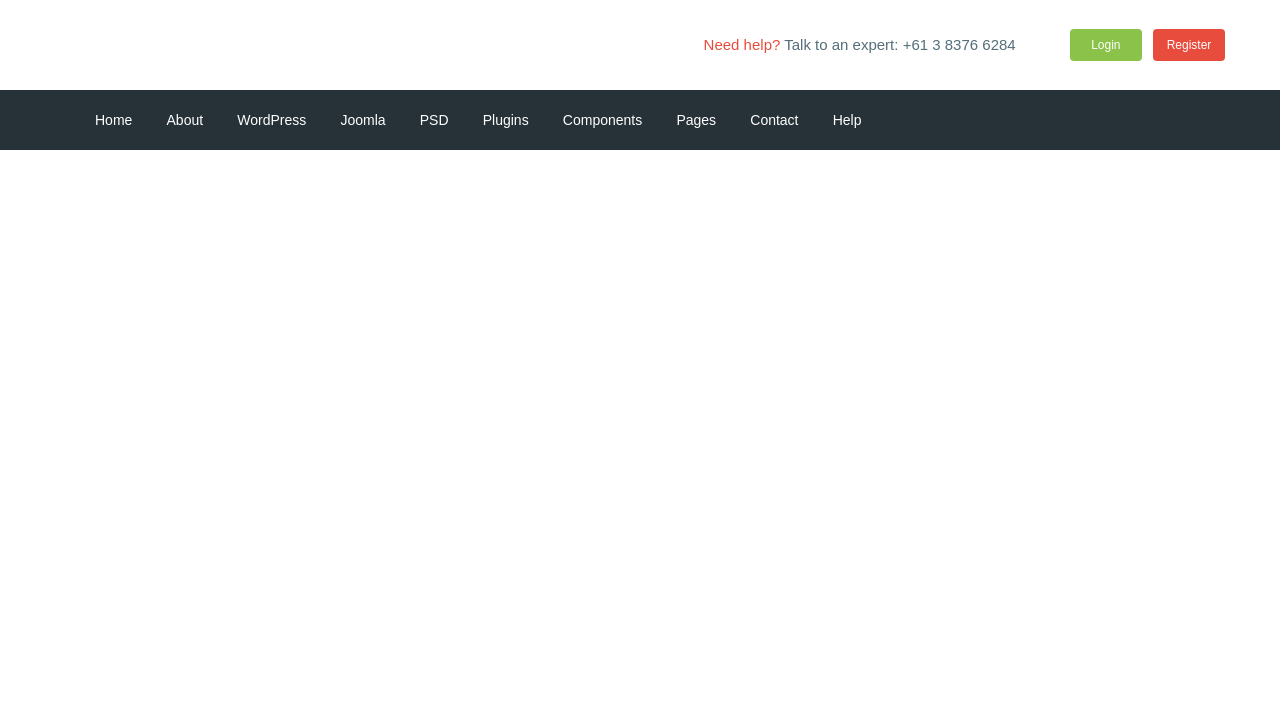
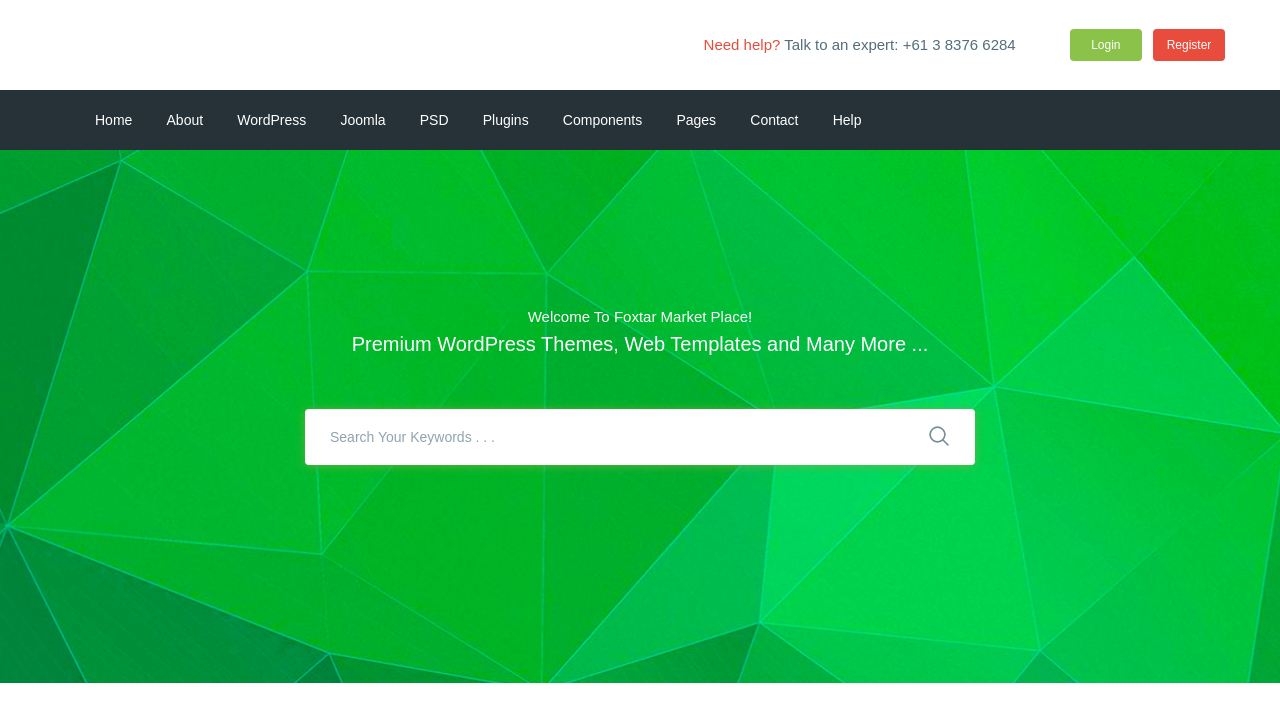
Before and after one commit to egorkeks/moderno, a website: page app/index.html in a window 1280 px wide. Drawn offline with nearby package versions, Linux system fonts and the light colour scheme; files that its build step writes are made by us from their sources.

Commit message:
added search section

```diff
--- a/app/index.html
+++ b/app/index.html
@@ -106,6 +106,26 @@
 
 
     </header>
+    <section class="search" style="background-image: url(images/search-bg.png);">
+        <div class="container">
+            <div class="search__inner">
+                <div class="search__inner-titel">
+Welcome To Foxtar Market Place!
+                </div>
+                <div class="search__inner-text">
+Premium WordPress Themes, Web Templates and Many More ...
+                </div>
+                <div class="search__inner-form">
+                    <form>
+                        <input type="text" placeholder="Search Your Keywords . . ." required>
+                        <button type="submit">
+                            <img src="images/search.png" alt="">
+                        </button>
+                    </form>
+                </div>
+            </div>
+        </div>
+    </section>
 
 
 
--- a/app/scss/style.scss
+++ b/app/scss/style.scss
@@ -53,3 +53,56 @@
         font-size: 14px;
     }
 }
+.search{
+
+    background-repeat: no-repeat;
+    background-size: cover;
+    background-position: center;
+    min-height: 533px;
+}
+.search__inner{
+    padding: 155px 0px 100px;
+    color: #fff;
+    text-align: center;
+    &-title{
+        margin-bottom: 10px;
+        font-size: 48px;
+        font-weight: 700;
+        line-height: 72px;
+    }
+    &-text{
+        margin-bottom: 50px;
+        font-weight: 500;
+        font-size: 20px;
+        line-height: 30px;
+    }
+    &-form{
+        max-width: 670px;
+        margin: 0 auto;
+        position: relative;
+        input{
+            display: block;
+            width: 100%;
+            box-shadow: 0px 1px 10px 0px rgba(124, 178, 64, 0.75);
+            border-radius: 4px;
+            height: 56px;
+            border: none;
+            font-size: 14px;
+            font-weight: 500;
+            padding-left: 25px;
+            padding-right: 60px;
+            &::placeholder{
+                color: #90a4ae;
+                font-weight: 500;
+            }
+        }
+        button{
+            position: absolute;
+            border: none;
+            background-color: transparent;
+            right: 20px;
+            top: 16px;
+
+        }
+    }
+}
```
Also changed, not shown: app/images/search-bg.png (added), app/images/search.png (added).
